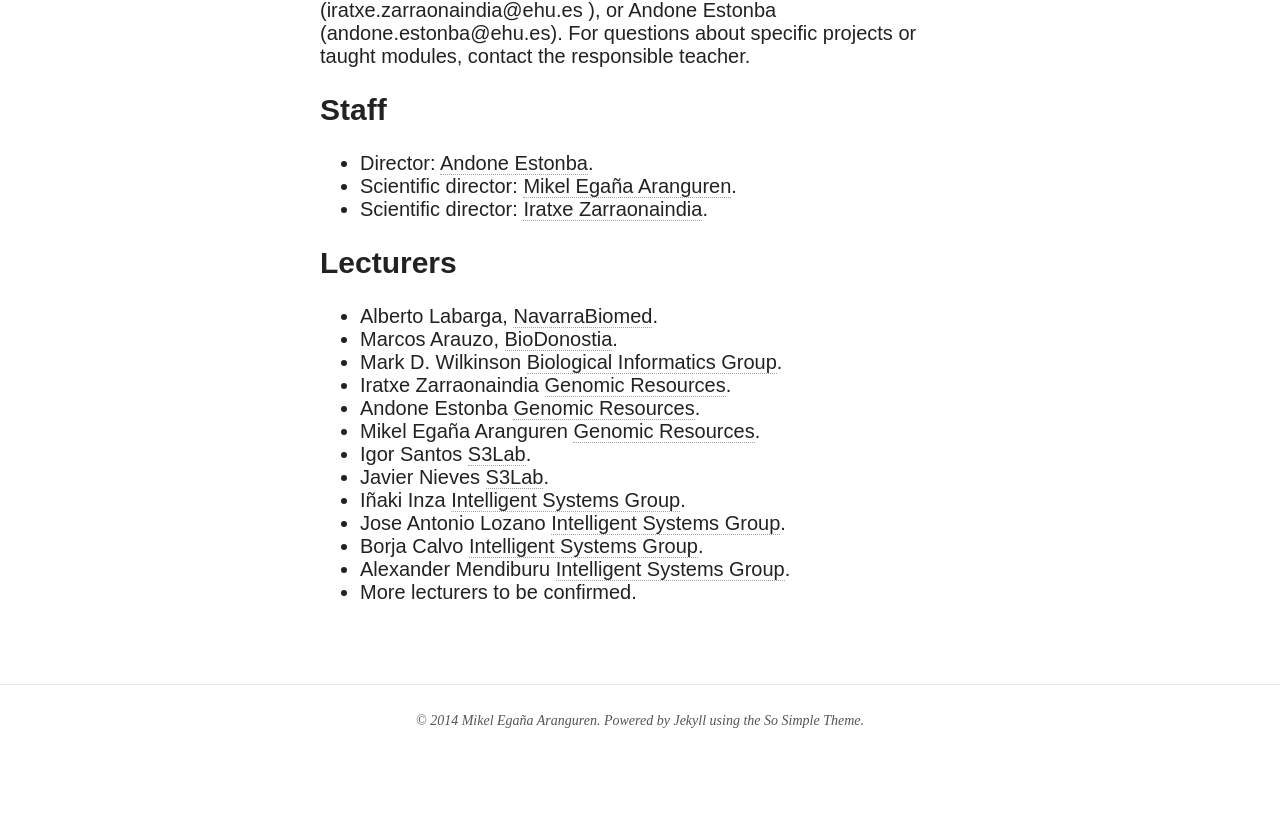
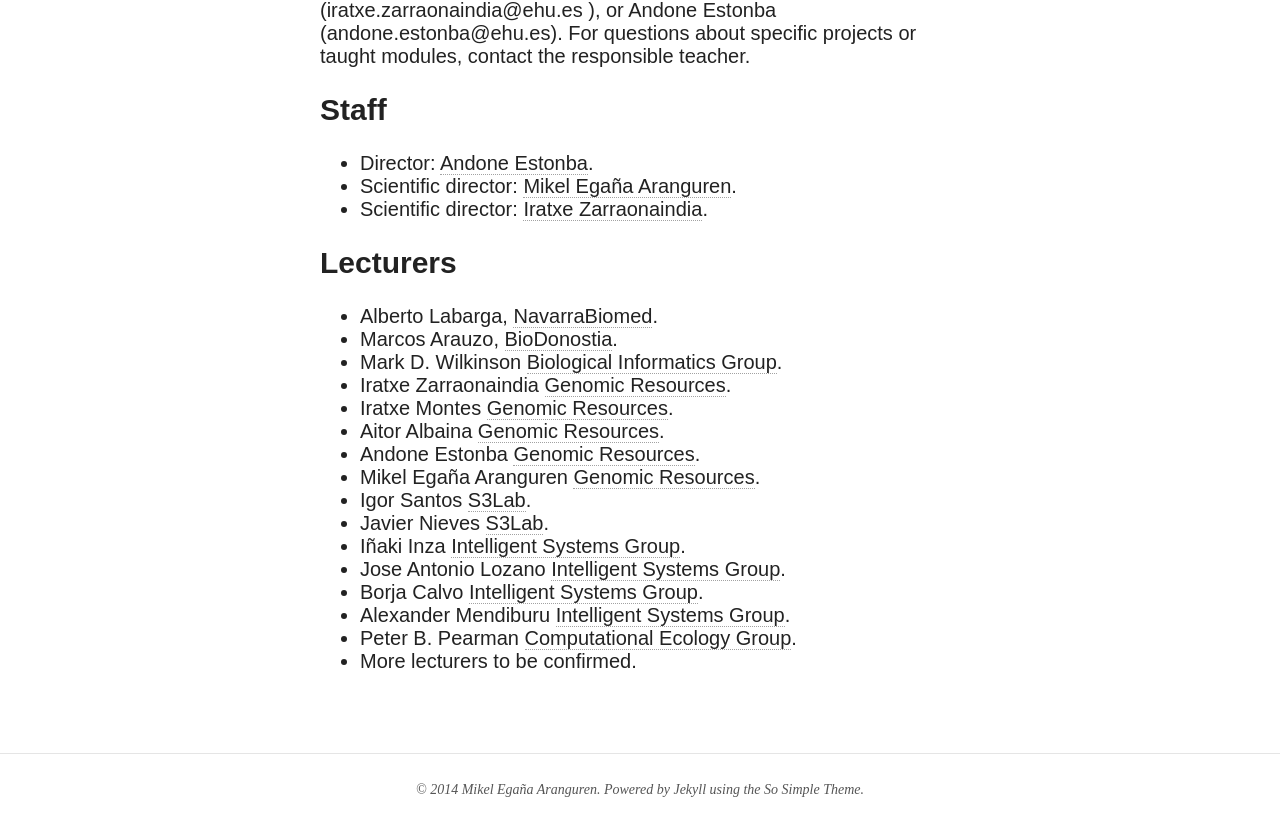
Before and after one commit to mikel-egana-aranguren/EHU-MSc-Bioinformatics, a Jekyll site: the page built from admin.md, in a window 1280 px wide and 900 px high, scrolled down 643 px. Shown: the top 836 px of the window. Built offline with Jekyll 4.4.1, drawn with Linux system fonts in a browser that asks for light colours; nearby versions of some CDN libraries.

Commit message:
lecturers added

```diff
--- a/admin.md
+++ b/admin.md
@@ -35,6 +35,8 @@ Lecturers
 * Marcos Arauzo, [BioDonostia](http://www.biodonostia.org/en/areas_investigacion/bioengineering/computacional-biology-and-systems-biomedicine/).
 * Mark D. Wilkinson [Biological Informatics Group](http://www.wilkinsonlab.info/).
 * Iratxe Zarraonaindia [Genomic Resources](http://www.genomic-resources.eu/).
+* Iratxe Montes [Genomic Resources](http://www.genomic-resources.eu/).
+* Aitor Albaina [Genomic Resources](http://www.genomic-resources.eu/).
 * Andone Estonba [Genomic Resources](http://www.genomic-resources.eu/).
 * Mikel Egaña Aranguren [Genomic Resources](http://www.genomic-resources.eu/).
 * Igor Santos [S3Lab](http://s3lab.deusto.es).
@@ -43,4 +45,5 @@ Lecturers
 * Jose Antonio Lozano [Intelligent Systems Group](http://www.sc.ehu.es/ccwbayes/isg/).
 * Borja Calvo [Intelligent Systems Group](http://www.sc.ehu.es/ccwbayes/isg/).
 * Alexander Mendiburu [Intelligent Systems Group](http://www.sc.ehu.es/ccwbayes/isg/).
+* Peter B. Pearman [Computational Ecology Group](http://www.ikerbasque.net/index.php?option=com_researcher&task=view&rese=187&Itemid=302&lang=en_EN).
 * More lecturers to be confirmed.
```
